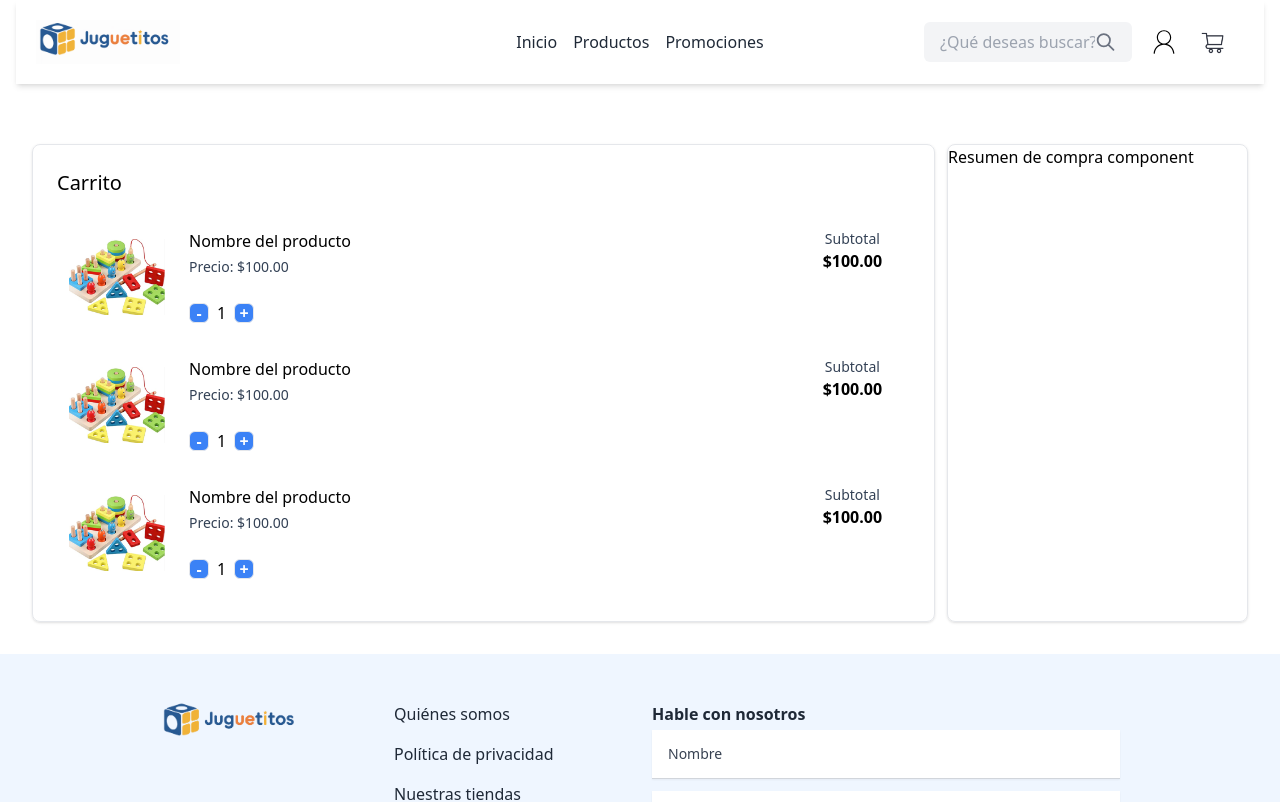
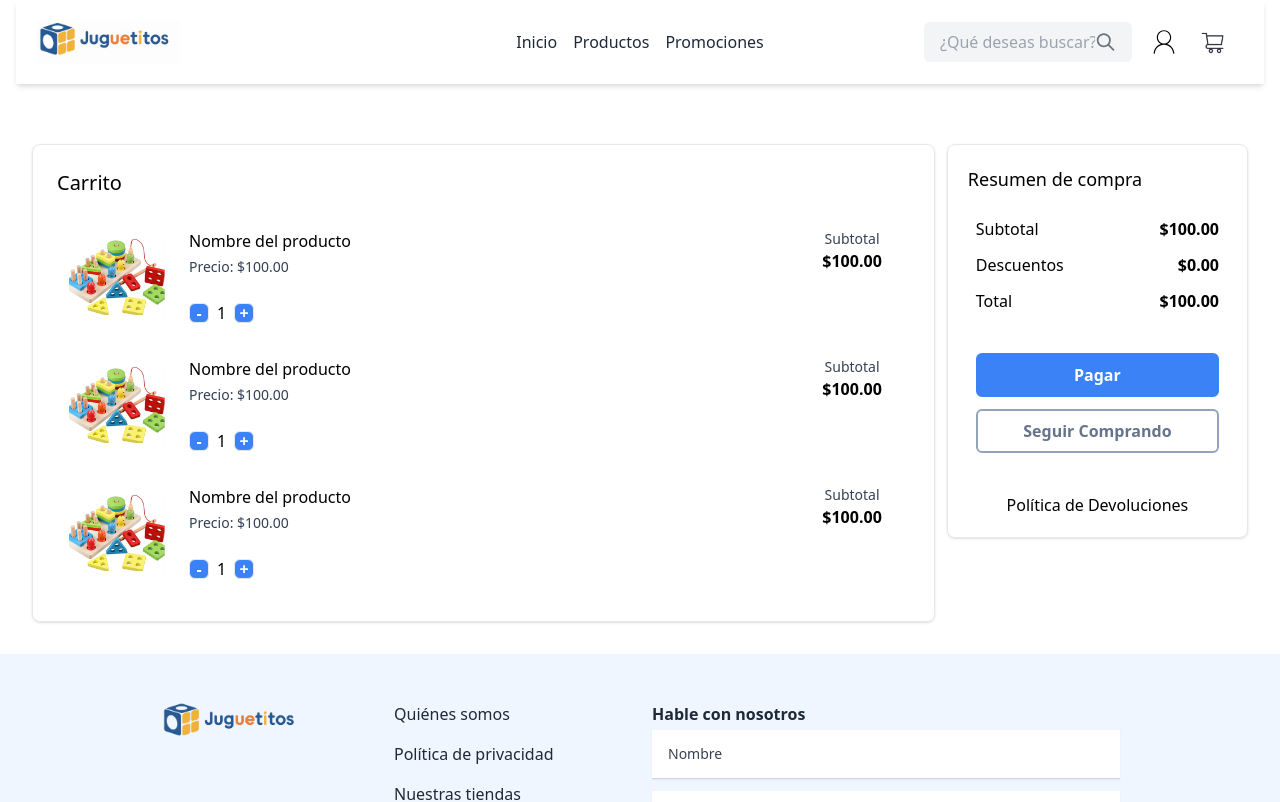
Before and after one commit to francocasa/E-commerce-toy-store, a React (Vite) app: page /cart in a window 1280 px wide. Shown: the top 802 px of the page. Built offline with nearby package versions, Linux system fonts and the light colour scheme.

Commit message:
feat: add cart summary component

```diff
--- /dev/null
+++ b/src/components/CartSummary.jsx
@@ -0,0 +1,39 @@
+export default function CartSummary() {
+  return (
+    <aside className="border rounded-lg shadow w-1/4 flex flex-col p-5 font-medium gap-6 h-fit">
+      <header>
+        <h1 className="text-lg">Resumen de compra</h1>
+      </header>
+
+      <section className="flex-grow px-2 space-y-10">
+        <div className="space-y-3">
+          <div className="flex justify-between">
+            <p>Subtotal</p>
+            <p className="font-black">$100.00</p>
+          </div>
+          <div className="flex justify-between">
+            <p>Descuentos</p>
+            <p className="font-black">$0.00</p>
+          </div>
+          <div className="flex justify-between">
+            <p>Total</p>
+            <p className="font-black">$100.00</p>
+          </div>
+        </div>
+
+        <div className="space-y-3">
+          <a className="block text-center py-2 text-white border-2 border-blue-500 bg-blue-500 rounded-md font-bold hover:bg-blue-400 hover:border-blue-400 cursor-pointer transition-all">
+            Pagar
+          </a>
+          <a className="block text-center w-full py-2 text-slate-500 border-2 border-slate-400 rounded-md font-bold cursor-pointer hover:bg-slate-400 hover:text-white transition-all">
+            Seguir Comprando
+          </a>
+        </div>
+      </section>
+
+      <footer className="text-center mt-4">
+        <a href="#">Política de Devoluciones</a>
+      </footer>
+    </aside>
+  );
+}
--- a/src/components/index.js
+++ b/src/components/index.js
@@ -9,6 +9,7 @@ import TestimonialCard from './TestimonialCard';
 import PromotionCard from './PromotionCard';
 import Searchbar from './Searchbar';
 import CartItem from './CartItem';
+import CartSummary from './CartSummary';
 
 export {
   Header,
@@ -22,4 +23,5 @@ export {
   PromotionCard,
   Searchbar,
   CartItem,
+  CartSummary,
 };
--- a/src/pages/CartPage.jsx
+++ b/src/pages/CartPage.jsx
@@ -1,4 +1,4 @@
-import { CartItem } from '../components';
+import { CartItem, CartSummary } from '../components';
 
 function CartPage() {
   return (
@@ -7,15 +7,13 @@ function CartPage() {
         <section className="border rounded-lg shadow w-3/4 p-6">
           <h1 className="font-medium mb-4 text-xl">Carrito</h1>
 
-          <div className="">
+          <div>
             <CartItem />
             <CartItem />
             <CartItem />
           </div>
         </section>
-        <aside className="border rounded-lg shadow w-1/4">
-          <p>Resumen de compra component</p>
-        </aside>
+        <CartSummary />
       </div>
     </main>
   );
```
